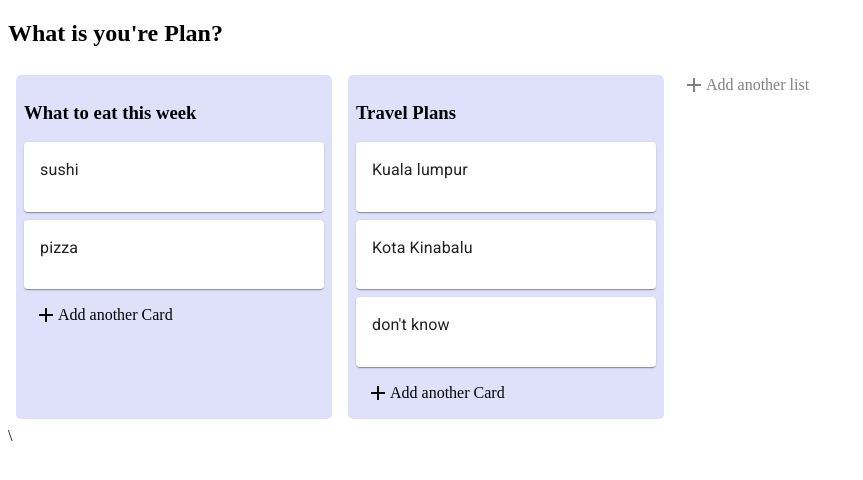
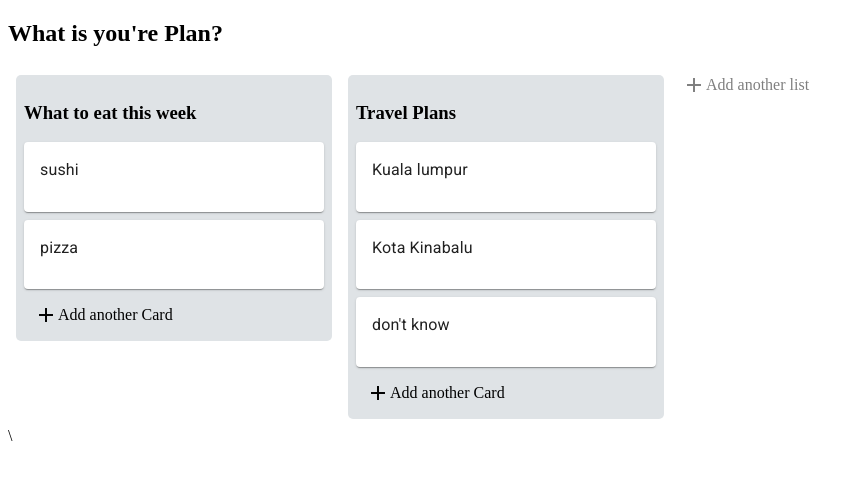
Before and after one commit to SaeromB/Trello_clone_project, a React (Create React App) app: page / in a window 1280 px wide. Shown: the top 480 px of the page, without its empty margins (0-863 px from the left). Built offline with nearby package versions, Linux system fonts and the light colour scheme.

Commit message:
added ActionButton in TrelloList

```diff
--- a/src/Components/TrelloList.js
+++ b/src/Components/TrelloList.js
@@ -14,9 +14,10 @@ const TrelloList = ({title, cards}) => {
 
 const styles={
     container:{
-        backgroundColor:'#DFE1FA',
+        backgroundColor:'#dfe3e6',
         boarderRadious: 3,
         width : 300,
+        height: '100%',
         padding : 8,
         margin: 8,
         borderRadius: 5
```
